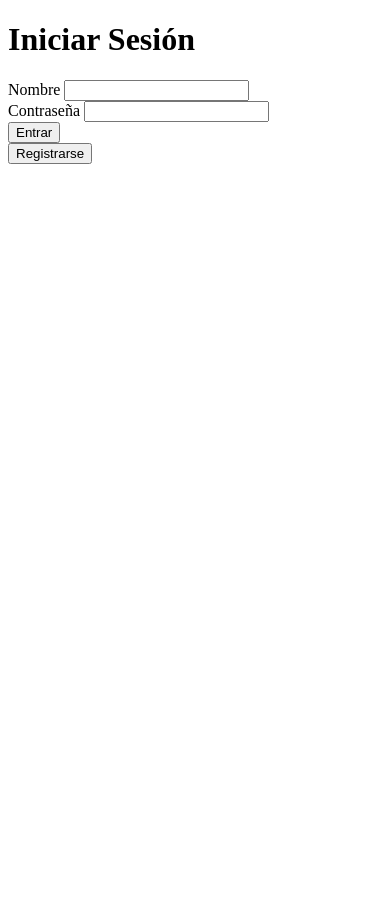
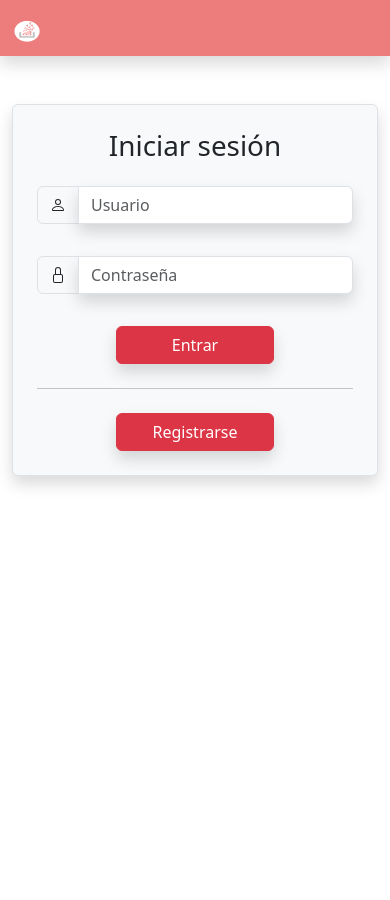
Before and after one commit to DCC-CC4401/2024-1-CC4401-1-grupo-4, a Django app: page / in a window 390 px wide. Before the commit the page ends 164 px from the top, so only its background shows below. Run offline with Django 3.2, Linux system fonts and the light colour scheme.

Commit message:
register y login

```diff
--- /dev/null
+++ b/proyectoIS/pyvenv.cfg
@@ -0,0 +1,5 @@
+home = C:\Users\fito-\AppData\Local\Programs\Python\Python312
+include-system-site-packages = false
+version = 3.12.3
+executable = C:\Users\fito-\AppData\Local\Programs\Python\Python312\python.exe
+command = C:\Users\fito-\AppData\Local\Programs\Python\Python312\python.exe -m venv C:\Users\fito-\OneDrive\Escritorio\Universidad\7\Software\2024-1-CC4401-1-grupo-4\proyectoIS
--- a/stack_overbuxef/templates/login.html
+++ b/stack_overbuxef/templates/login.html
@@ -3,23 +3,46 @@
 <head>
     <meta charset="UTF-8">
     <title>Login</title>
+    <link href="https://cdn.jsdelivr.net/npm/bootstrap@5.3.3/dist/css/bootstrap.min.css" rel="stylesheet" integrity="sha384-QWTKZyjpPEjISv5WaRU9OFeRpok6YctnYmDr5pNlyT2bRjXh0JMhjY6hW+ALEwIH" crossorigin="anonymous">
 </head>
 <body>
-    <div>
-        <h1> Iniciar Sesión </h1>
-        <form method="post" >
-            {% csrf_token %}
-            <div>
-                <label for="nombre_usuario">Nombre</label>
-                <input type="text" id=nombre_usuario name="username" required>
-            </div>
-            <div>
-                <label for="contraseña">Contraseña</label>
-                <input type="password" id="contraseña" name="contraseña" required>
-            </div>
-            <button type="submit">Entrar</button><br>
-            <button type="button" id="registro" name="registro" onclick="location.href = '/register'">Registrarse</button>
-        </form>
+    {% load static %}
+    <nav class="navbar shadow" style="background-color: #ed7d7d;">
+        <div class="container">
+            <a class="navbar-brand" href="#">
+                <img src="{% static 'stack_overbuxef/images/stackoverbuxef_logo.png' %}" alt="Bootstrap" width="30" height="24">
+            </a>
+        </div>
+    </nav>
+    <div class="container d-flex justify-content-center align-items-start min-vh-100 pt-5">
+        <div class="panel-body col-md-6 p-4 shadow border rounded bg-light">
+            <h1 class="text-center mb-4">Iniciar sesión</h1>
+            <form method="post" class="row g-3">
+                {% csrf_token %}
+                <div class="input-group mb-3">
+                    <span class="input-group-text" id="basic-addon1">
+                        <svg xmlns="http://www.w3.org/2000/svg" width="16" height="16" fill="currentColor" class="bi bi-person" viewBox="0 0 16 16">
+                            <path d="M8 8a3 3 0 1 0 0-6 3 3 0 0 0 0 6m2-3a2 2 0 1 1-4 0 2 2 0 0 1 4 0m4 8c0 1-1 1-1 1H3s-1 0-1-1 1-4 6-4 6 3 6 4m-1-.004c-.001-.246-.154-.986-.832-1.664C11.516 10.68 10.289 10 8 10s-3.516.68-4.168 1.332c-.678.678-.83 1.418-.832 1.664z"/>
+                        </svg>
+                    </span>
+                    <input type="text" id="nombre_usuario" name="username" class="form-control shadow" required placeholder="Usuario">
+                </div>
+                <div class="input-group mb-3">
+                    <span class="input-group-text" id="basic-addon1">
+                        <svg xmlns="http://www.w3.org/2000/svg" width="16" height="16" fill="currentColor" class="bi bi-lock" viewBox="0 0 16 16">
+                            <path d="M8 1a2 2 0 0 1 2 2v4H6V3a2 2 0 0 1 2-2m3 6V3a3 3 0 0 0-6 0v4a2 2 0 0 0-2 2v5a2 2 0 0 0 2 2h6a2 2 0 0 0 2-2V9a2 2 0 0 0-2-2M5 8h6a1 1 0 0 1 1 1v5a1 1 0 0 1-1 1H5a1 1 0 0 1-1-1V9a1 1 0 0 1 1-1"/>
+                        </svg>
+                    </span>
+                    <input type="password" id="contraseña" name="contraseña" class="form-control shadow" required placeholder="Contraseña">
+                </div>
+                <div class="d-flex flex-column align-items-center">
+                    <button type="submit" class="btn btn-danger shadow mb-2" style="width: 50%;">Entrar</button>
+                    <hr style="width: 100%;">
+                    <button type="button" class="btn btn-danger shadow mt-2" id="registro" name="registro" style="width: 50%;" onclick="location.href = '/register'">Registrarse</button>
+                </div>
+            </form>
+        </div>
     </div>
+    <script src="https://cdn.jsdelivr.net/npm/bootstrap@5.3.3/dist/js/bootstrap.bundle.min.js" integrity="sha384-YvpcrYf0tY3lHB60NNkmXc5s9fDVZLESaAA55NDzOxhy9GkcIdslK1eN7N6jIeHz" crossorigin="anonymous"></script>
 </body>
 </html>
```
Also changed, not shown: proyectoIS/Scripts/django-admin.py (added, +21 -0 lines), stack_overbuxef/templates/register_user.html (+36 -10 lines), stack_overbuxef/static/stack_overbuxef/images/stackoverbuxef_logo.png (added), 12 other files.
